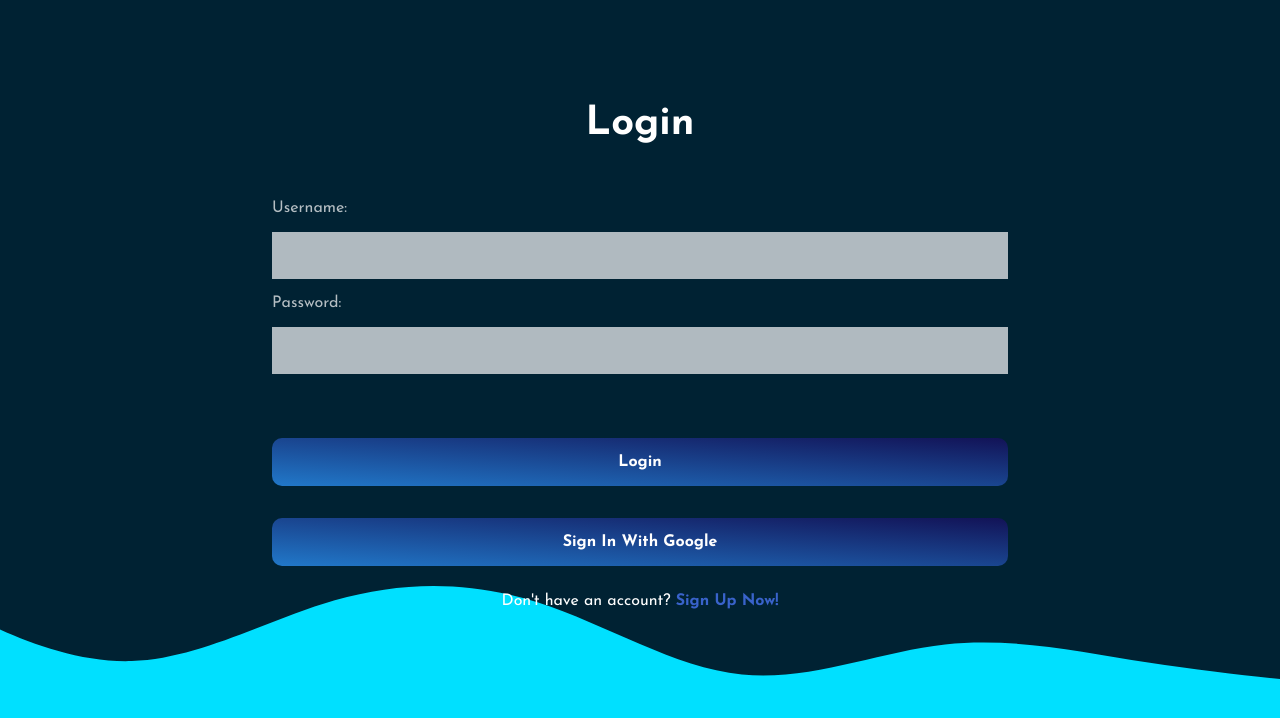
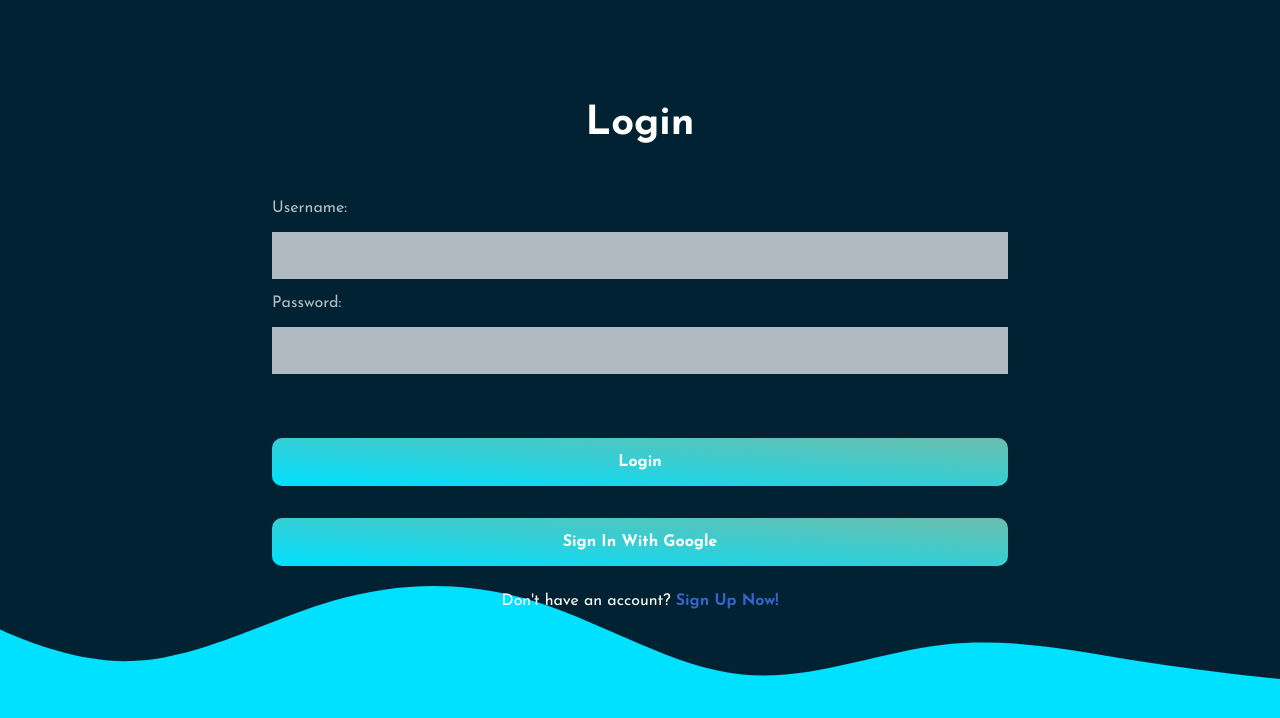
Before and after one commit to esmaelmoh/blog-mern-frontend, a React (Create React App) app: page / in a window 1280 px wide. Shown: the top 718 px of the page. Built offline with nearby package versions, Linux system fonts and the light colour scheme.

Commit message:
regular commit84

```diff
--- a/src/newjs.css
+++ b/src/newjs.css
@@ -66,10 +66,10 @@
     cursor: pointer;
     padding: 1rem ;
     border: none;
-    font-weight: bold;
+    font-weight: bolder;
     font-size: 1rem;
     color: white;
-    background: linear-gradient(to right top , rgb(33, 120, 201),rgba(26, 12, 102, 0.699));
+    background: linear-gradient(to right top , #00e0ff,rgba(153, 255, 221, 0.699));
     border-radius: 10px;
     font-family: 'newfont';
 }
```
Also changed, not shown: 1 other file (tests, documents, lock files or other folders).
